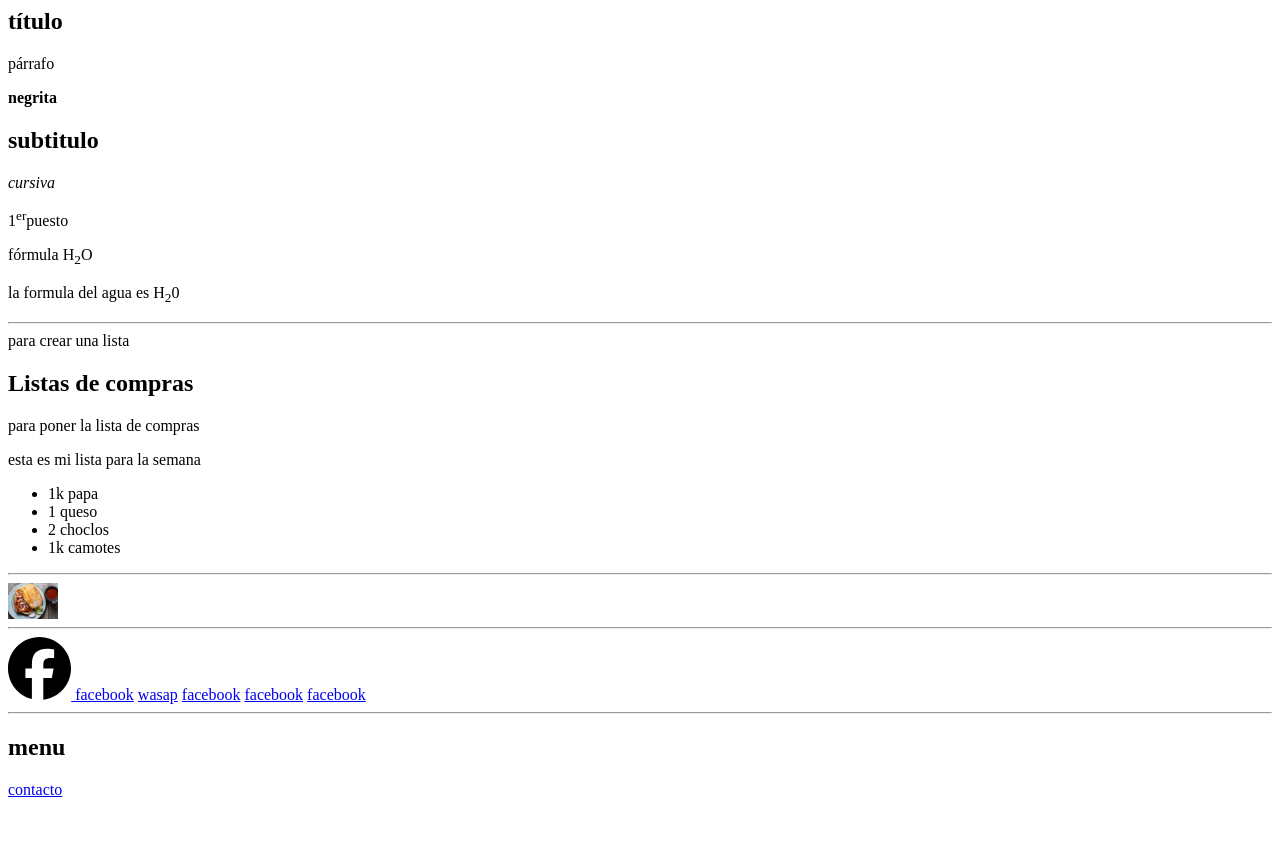
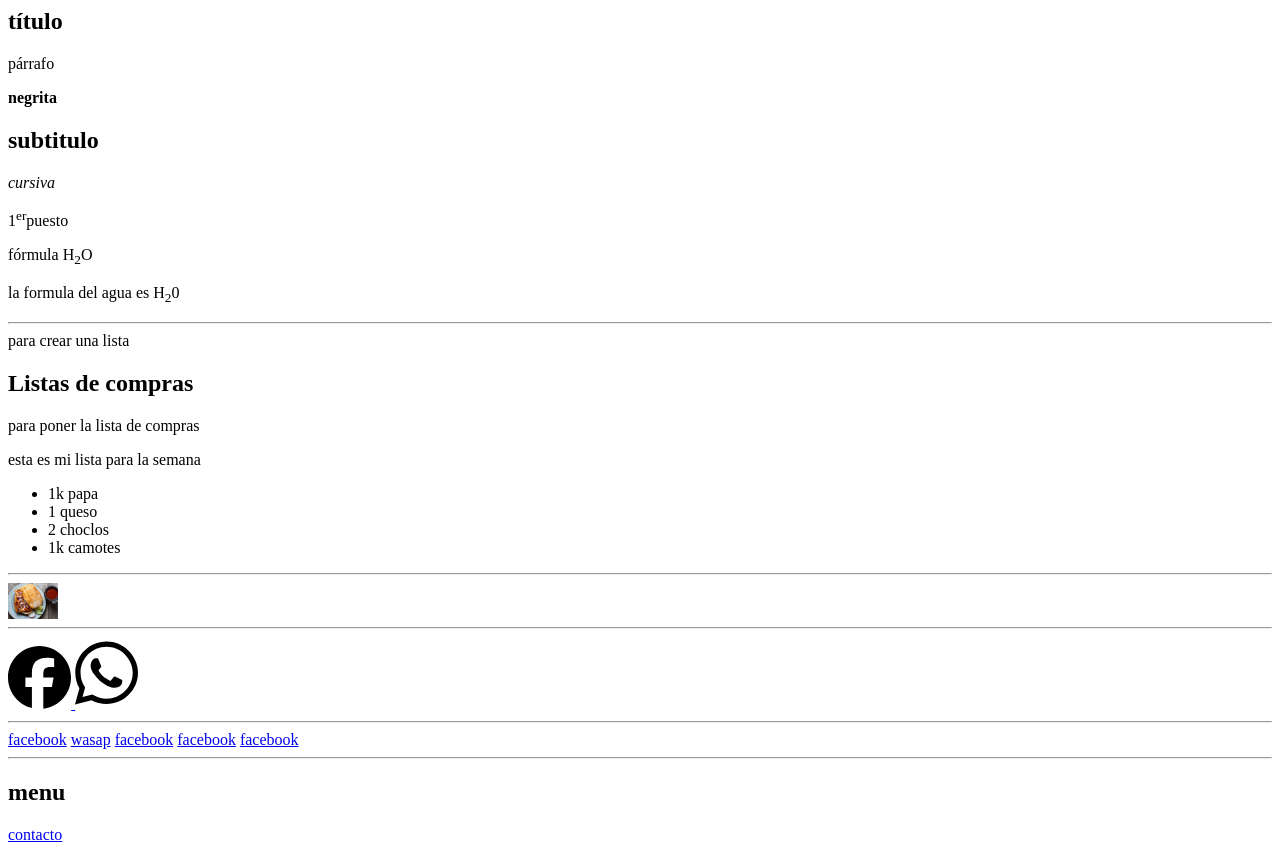
Before and after one commit to RocioLobo/CLASE_DAW, a plain HTML site: page index.html in a window 1280 px wide. Before the commit the page ends 807 px from the top, so only its background shows below. Drawn offline with Linux system fonts and the light colour scheme.

Commit message:
carpetas creadas

```diff
--- a/index.html
+++ b/index.html
@@ -27,8 +27,14 @@ width="50px">
 <hr>
 </section>
 
-<section>
+
+
     <a href="https://facebook.com" target="_blank"><img src="./assets/facebook-brands.svg" alt="logo facebokk" width="5%"</a>
+    <a href="https://wa.me /+ 51917452076" target="_blank"><img src="./assets/whatsapp-brands.svg" alt="logo wasap" width="5%"</a>
+
+
+<hr>
+
 <a href="https://twiter.com">facebook</a>
 <a href="https://wa.me /+ 51917452076">wasap</a>
 <a href="https://facebook.com">facebook</a>
@@ -37,6 +43,3 @@ width="50px">
 <hr>
 <h2>menu</h2>
 <a href="./pages/contacto.html">contacto</a>
-
-
-</section>
```
Also changed, not shown: practica uno/index.html (+22 -0 lines), assets/whatsapp-brands.svg (added), practica uno/css/botones.css (added), practica uno/css/cabecera.css (added), practica uno/css/imagenes.css (added), practica uno/css/style.css (added), 2 other files.
